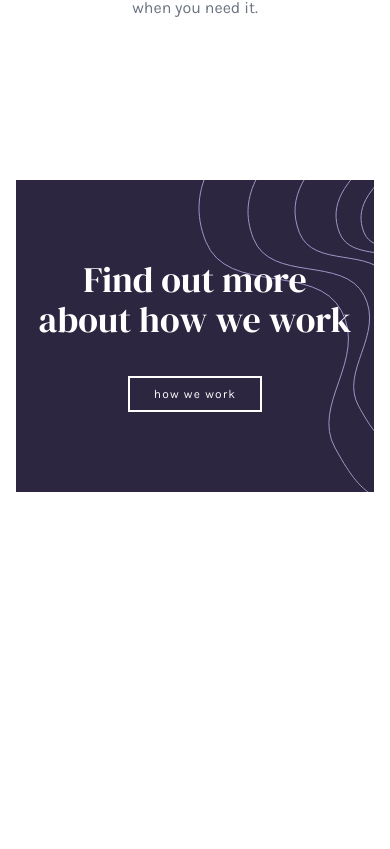
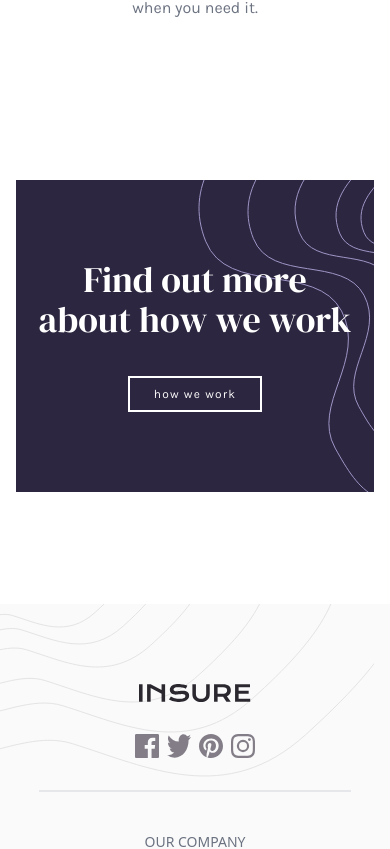
Before and after one commit to Medido1/Insure-landing-page, a React (Vite) app: page / in a window 390 px wide. Shown: the part 1775-2624 px from the top of the page. Before the commit the page ends 2299 px from the top, so only its background shows below. Built offline with nearby package versions, Linux system fonts and the light colour scheme.

Commit message:
Complete footer for mobile design

```diff
--- a/data.js
+++ b/data.js
@@ -29,4 +29,27 @@ const benefitsList = [
   }
 ]
 
-export {benefitsList}
+const footerNav = [
+  {
+    id: 1,
+    title: "OUR COMPANY",
+    links: ["HOW WE WORK", "WHY INSURE", "CHECK PRICE", "REVIEWS"]
+  },
+  {
+    id:2,
+    title: "HELP ME",
+    links: ["FAQ", "TERMS OF USE", "PRIVACY POLICY", "COOKIES"]
+  },
+  {
+    id:3,
+    title: "CONTACT",
+    links: ["SALES", "SUPPORT", "LIVE CHAT"]
+  },
+  {
+    id:4,
+    title: "OTHERS",
+    links: ["CAREERS", "PRESS", "LICENSES"]
+  }
+]
+
+export {benefitsList, footerNav}
--- a/src/App.jsx
+++ b/src/App.jsx
@@ -1,11 +1,13 @@
 import Header from "./components/Header";
 import Main from "./components/Main";
+import Footer from "./components/Footer";
 
 function App() {
   return (
     <>
       <Header />
       <Main />
+      <Footer />
     </>
   )
 
--- /dev/null
+++ b/src/components/Footer.jsx
@@ -0,0 +1,24 @@
+import FooterTop from "./FooterTop";
+import { footerNav } from "../../data";
+import FooterLinks from "./FooterLinks";
+import { useState } from "react";
+
+function Footer(){
+  const [footerNavData, setFooterNavData] = useState(footerNav);
+  return (
+    <footer
+      className="flex flex-col items-center mt-20 bg-VeryLightGray pt-20 pb-10
+        bg-mobileFooter bg-no-repeat
+      ">
+      <FooterTop />
+      <div className="border border-grey-500 w-4/5"></div>
+      <div>
+        {footerNavData.map((nav) => {
+          return <FooterLinks key={nav.id} data={nav}/>
+        })}
+      </div>
+    </footer>
+  )
+}
+
+export default Footer;
--- /dev/null
+++ b/src/components/FooterLinks.jsx
@@ -0,0 +1,16 @@
+function FooterLinks({data}) {
+  return (
+    <div className="pt-10 text-center">
+      <h3 className="text-gray-500 text-sm mb-4">{data.title}</h3>
+      <ul>
+        {data.links.map((link, index) => {
+          return <li key={index} className="text-sm mb-2 tracking-widest font-bold">
+            {link}
+          </li>
+        })}
+      </ul>
+    </div>
+  )
+}
+
+export default FooterLinks;
--- /dev/null
+++ b/src/components/FooterTop.jsx
@@ -0,0 +1,21 @@
+import logo from '../assets/images/logo.svg';
+import facebookIcon from '../assets/images/icon-facebook.svg';
+import twitterIcon from '../assets/images/icon-twitter.svg';
+import pinterestIcon from '../assets/images/icon-pinterest.svg';
+import instagramIcon from '../assets/images/icon-instagram.svg';
+
+function FooterTop(){
+  return (
+    <div className='flex flex-col items-center'>
+      <img src={logo} alt="insure log" />
+      <div className='flex gap-2 mt-8 pb-8'>
+        <img src={facebookIcon} alt="facebook icon" />
+        <img src={twitterIcon} alt="twitter icon" />
+        <img src={pinterestIcon} alt="pineterest icon" />
+        <img src={instagramIcon} alt="instagram icon" />
+      </div>
+    </div>
+  )
+}
+
+export default FooterTop;
--- a/src/index.css
+++ b/src/index.css
@@ -10,5 +10,5 @@
 }
 
 .workMobile {
-  background-position: 120% -10%;
+  background-position: 100% -10%;
 }
--- a/tailwind.config.js
+++ b/tailwind.config.js
@@ -25,6 +25,7 @@ export default {
         "mobileIntroLeft": "url('./src/assets/images/bg-pattern-intro-left-mobile.svg')",
         "mobileIntroRight": "url('./src/assets/images/bg-pattern-intro-right-mobile.svg')",
         "workMobile": "url('./src/assets/images/bg-pattern-how-we-work-mobile.svg')",
+        "mobileFooter": "url('./src/assets/images/bg-pattern-footer-mobile.svg')",
       }
     }
   },
```
